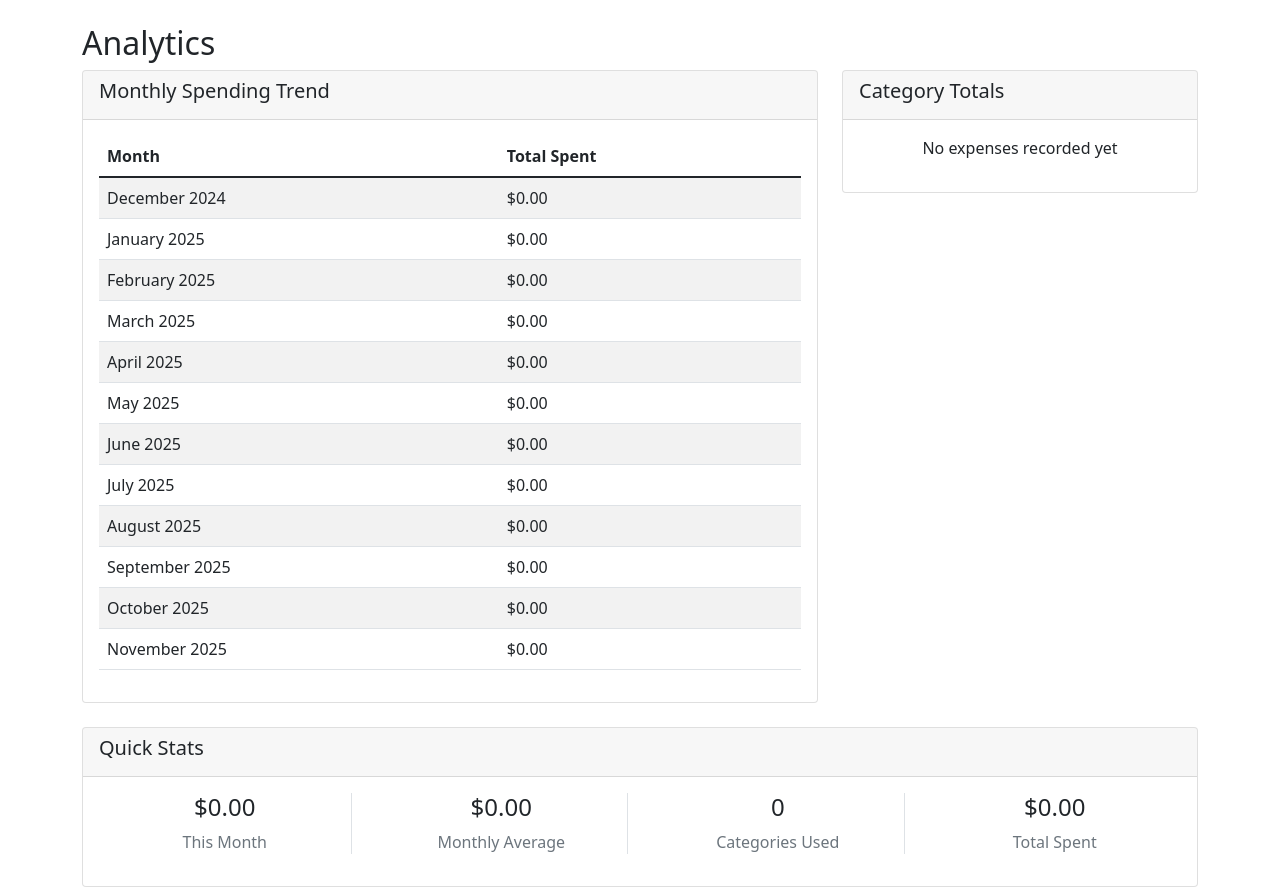
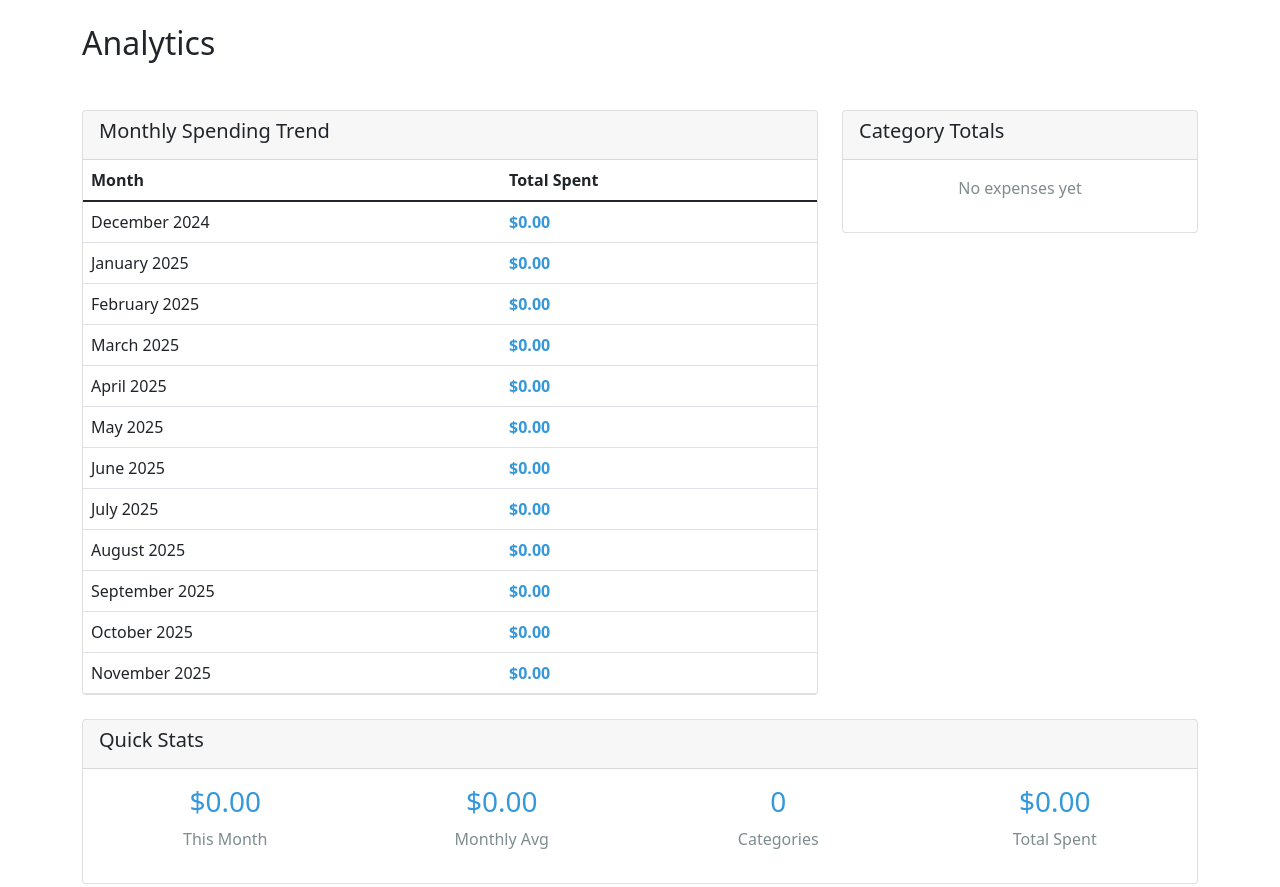
Before and after one commit to VamshiTejaKumbham/FinTrack, a Flask app: page /analytics in a window 1280 px wide. Shown: the part 56-943 px from the top of the page. Run offline with Flask 3, Linux system fonts and the light colour scheme; a user stored in the database is signed in.

Commit message:
Update title and styling in analytics.html

```diff
--- a/templates/analytics.html
+++ b/templates/analytics.html
@@ -1,23 +1,19 @@
 {% extends "base.html" %}
 
-{% block title %}Analytics - Expense Tracker{% endblock %}
+{% block title %}Analytics - FinTrack{% endblock %}
 
 {% block content %}
+<h2 class="mb-5">Analytics</h2>
+
 <div class="row">
-    <div class="col-12">
-        <h2>Analytics</h2>
-    </div>
-</div>
-
-<div class="row mb-4">
-    <div class="col-md-8">
+    <div class="col-lg-8 mb-4">
         <div class="card">
             <div class="card-header">
                 <h5>Monthly Spending Trend</h5>
             </div>
-            <div class="card-body">
+            <div class="card-body" style="padding: 0;">
                 <div class="table-responsive">
-                    <table class="table table-striped">
+                    <table class="table" style="margin: 0;">
                         <thead>
                             <tr>
                                 <th>Month</th>
@@ -28,7 +24,7 @@
                             {% for data in monthly_data %}
                             <tr>
                                 <td>{{ data.month }} {{ data.year }}</td>
-                                <td>${{ "%.2f"|format(data.total) }}</td>
+                                <td style="font-weight: 600; color: #3498db;">${{ "%.2f"|format(data.total) }}</td>
                             </tr>
                             {% endfor %}
                         </tbody>
@@ -37,7 +33,8 @@
             </div>
         </div>
     </div>
-    <div class="col-md-4">
+
+    <div class="col-lg-4 mb-4">
         <div class="card">
             <div class="card-header">
                 <h5>Category Totals</h5>
@@ -46,57 +43,58 @@
                 {% if category_totals %}
                 {% set total_amount = category_totals | sum(attribute=1) %}
                 {% for category, amount in category_totals %}
-                <div class="d-flex justify-content-between mb-2">
-                    <span>{{ category }}</span>
+                <div style="margin-bottom: 1.5rem;">
+                    <div style="display: flex; justify-content: space-between; margin-bottom: 0.5rem;">
+                        <span style="font-weight: 500;">{{ category }}</span>
                         <strong>${{ "%.2f"|format(amount) }}</strong>
                     </div>
-                <div class="progress mb-3">
+                    <div class="progress">
                         <div class="progress-bar" role="progressbar"
                              style="width: {{ (amount / total_amount * 100) if total_amount > 0 else 0 }}%">
                         </div>
                     </div>
+                </div>
                 {% endfor %}
-                <div class="text-center mt-3">
-                    <strong>Total: ${{ "%.2f"|format(total_amount) }}</strong>
+                <div style="text-align: center; padding-top: 1rem; border-top: 1px solid #ecf0f1; margin-top: 1rem;">
+                    <strong style="color: #3498db;">Total: ${{ "%.2f"|format(total_amount) }}</strong>
                 </div>
                 {% else %}
-                <p class="text-center">No expenses recorded yet</p>
+                <p style="text-align: center; color: #7f8c8d;">No expenses yet</p>
                 {% endif %}
             </div>
         </div>
     </div>
 </div>
 
-<div class="row">
-    <div class="col-12">
+<!-- Quick Stats -->
 <div class="card">
     <div class="card-header">
         <h5>Quick Stats</h5>
     </div>
     <div class="card-body">
         <div class="row text-center">
-                    <div class="col-md-3">
-                        <div class="border-end">
-                            <h4>${{ "%.2f"|format(monthly_data[-1].total if monthly_data else 0) }}</h4>
-                            <p class="text-muted">This Month</p>
+            <div class="col-md-6 col-lg-3 mb-3 mb-lg-0">
+                <div style="padding-bottom: 1rem;">
+                    <h3 style="color: #3498db;">${{ "%.2f"|format(monthly_data[-1].total if monthly_data else 0) }}</h3>
+                    <p style="color: #7f8c8d; margin: 0;">This Month</p>
                 </div>
             </div>
-                    <div class="col-md-3">
-                        <div class="border-end">
-                            <h4>${{ "%.2f"|format((monthly_data | sum(attribute='total')) / 12 if monthly_data else 0) }}</h4>
-                            <p class="text-muted">Monthly Average</p>
+            <div class="col-md-6 col-lg-3 mb-3 mb-lg-0">
+                <div style="padding-bottom: 1rem;">
+                    <h3 style="color: #3498db;">${{ "%.2f"|format((monthly_data | sum(attribute='total')) / 12 if monthly_data else 0) }}</h3>
+                    <p style="color: #7f8c8d; margin: 0;">Monthly Avg</p>
                 </div>
             </div>
-                    <div class="col-md-3">
-                        <div class="border-end">
-                            <h4>{{ category_totals | length }}</h4>
-                            <p class="text-muted">Categories Used</p>
+            <div class="col-md-6 col-lg-3 mb-3 mb-lg-0">
+                <div style="padding-bottom: 1rem;">
+                    <h3 style="color: #3498db;">{{ category_totals | length }}</h3>
+                    <p style="color: #7f8c8d; margin: 0;">Categories</p>
                 </div>
             </div>
-                    <div class="col-md-3">
-                        <h4>${{ "%.2f"|format(category_totals | sum(attribute=1) if category_totals else 0) }}</h4>
-                        <p class="text-muted">Total Spent</p>
-                    </div>
+            <div class="col-md-6 col-lg-3">
+                <div style="padding-bottom: 1rem;">
+                    <h3 style="color: #3498db;">${{ "%.2f"|format(category_totals | sum(attribute=1) if category_totals else 0) }}</h3>
+                    <p style="color: #7f8c8d; margin: 0;">Total Spent</p>
                 </div>
             </div>
         </div>
```
Lines whose indentation alone changed are shown as unchanged.
